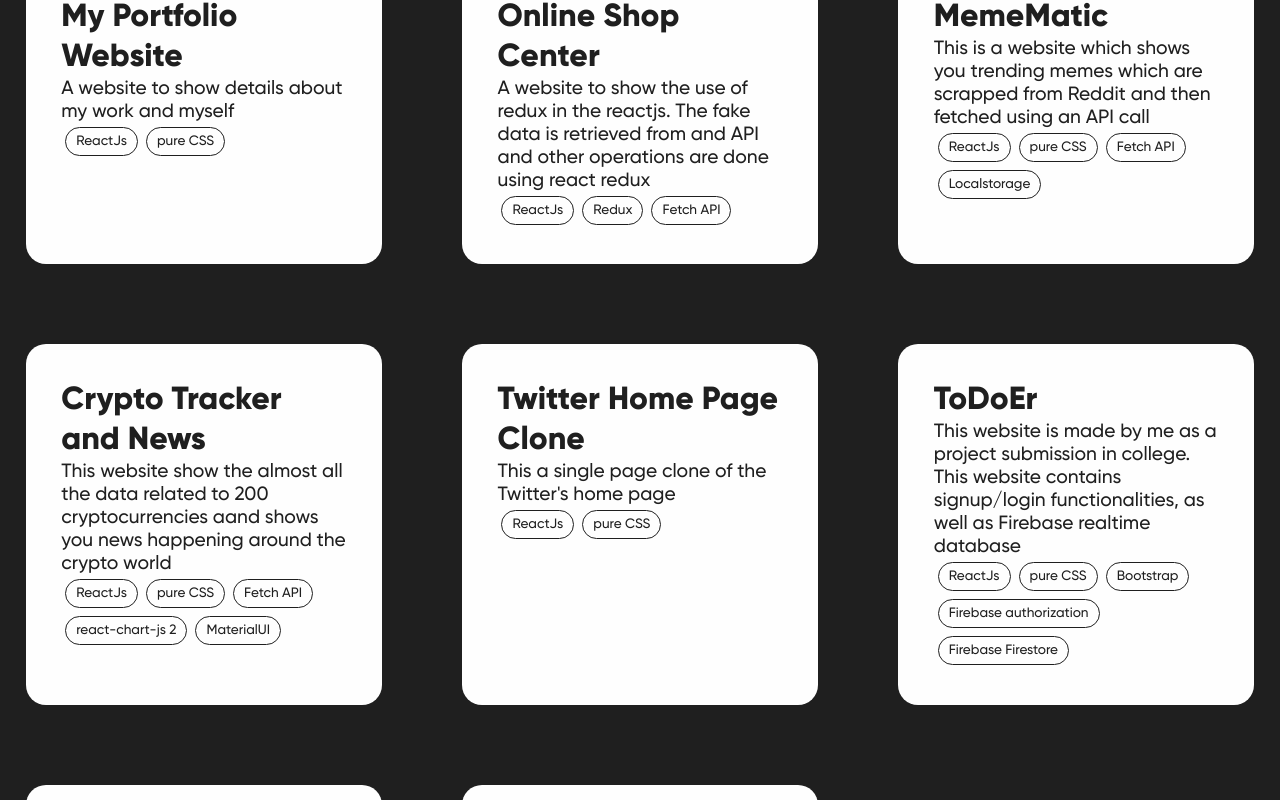
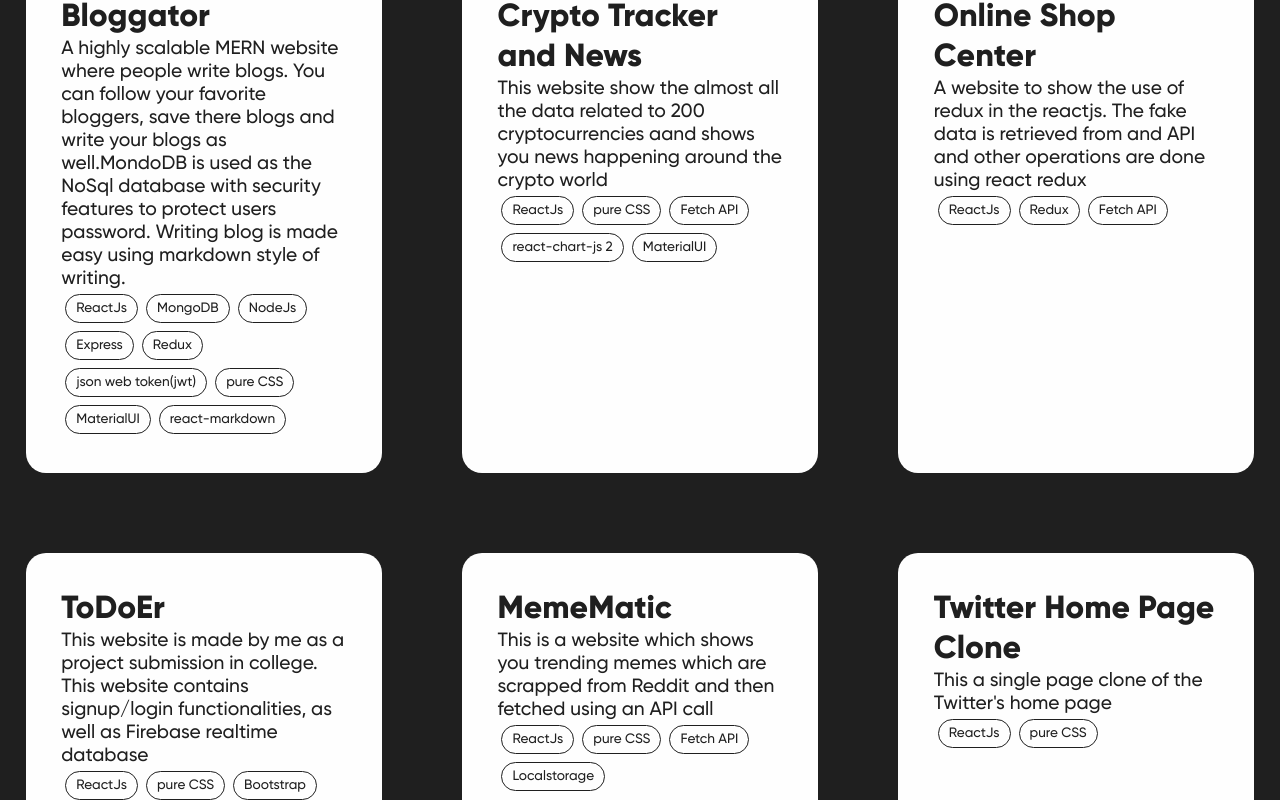
Before and after one commit to yashnirmal/MyPortfolio, a React (Create React App) app: page / in a window 1280 px wide. Shown: the part 1860-2660 px from the top of the page. Built offline with nearby package versions, Linux system fonts and the light colour scheme.

Commit message:
new project added

```diff
--- a/src/components/Third.js
+++ b/src/components/Third.js
@@ -6,12 +6,13 @@ export default function Third() {
 
 
   const projectDetails = [
+  ["Bloggator","A highly scalable MERN website where people write blogs. You can follow your favorite bloggers, save there blogs and write your blogs as well.MondoDB is used as the NoSql database with security features to protect users password. Writing blog is made easy using markdown style of writing.","https://bloggator.netlify.app/",["ReactJs","MongoDB","NodeJs","Express","Redux","json web token(jwt)","pure CSS","MaterialUI","react-markdown"]],
+      ["Crypto Tracker and News","This website show the almost all the data related to 200 cryptocurrencies aand shows you news happening around the crypto world","https://crypto-news-and-tracker.netlify.app/",["ReactJs","pure CSS","Fetch API","react-chart-js 2","MaterialUI"]],
+      ["Online Shop Center","A website to show the use of redux in the reactjs. The fake data is retrieved from and API and other operations are done using react redux","https://shop-center.netlify.app/",["ReactJs","Redux","Fetch API"]],
+      ["ToDoEr","This website is made by me as a project submission in college. This website contains signup/login functionalities, as well as Firebase realtime database","https://todoer-task-handeler.netlify.app/",["ReactJs","pure CSS","Bootstrap","Firebase authorization","Firebase Firestore"]],
+    ["MemeMatic","This is a website which shows you trending memes which are scrapped from Reddit and then fetched using an API call","https://meme-matic.netlify.app/",["ReactJs","pure CSS","Fetch API","Localstorage"]],
+    ["Twitter Home Page Clone","This a single page clone of the Twitter's home page ","https://tweeter-home-clone.netlify.app/",["ReactJs","pure CSS"]],
     ["My Portfolio Website","A website to show details about my work and myself","https://yash-nirmal.netlify.app/",["ReactJs","pure CSS"]],
-    ["Online Shop Center","A website to show the use of redux in the reactjs. The fake data is retrieved from and API and other operations are done using react redux","https://shop-center.netlify.app/",["ReactJs","Redux","Fetch API"]],
-    ["MemeMatic","This is a website which shows you trending memes which are scrapped from Reddit and then fetched using an API call","https://meme-matic.netlify.app/",["ReactJs","pure CSS","Fetch API","Localstorage"]],
-    ["Crypto Tracker and News","This website show the almost all the data related to 200 cryptocurrencies aand shows you news happening around the crypto world","https://crypto-news-and-tracker.netlify.app/",["ReactJs","pure CSS","Fetch API","react-chart-js 2","MaterialUI"]],
-    ["Twitter Home Page Clone","This a single page clone of the Twitter's home page ","https://tweeter-home-clone.netlify.app/",["ReactJs","pure CSS"]],
-    ["ToDoEr","This website is made by me as a project submission in college. This website contains signup/login functionalities, as well as Firebase realtime database","https://todoer-task-handeler.netlify.app/",["ReactJs","pure CSS","Bootstrap","Firebase authorization","Firebase Firestore"]],
     ["Lottery smart contract","This contract can be used to organize lottery, where people submit fix amount of ether as a entry fees and a random winner is chosen","https://github.com/yashnirmal/Lottery-smart-contract",["Solidity"]],
     ["Crowd Funding Smart Contract","You can create multiple campaigns for crowd funding","https://github.com/yashnirmal/crowd-funding-smart-contract",["Solidity"]]
   ];
```
